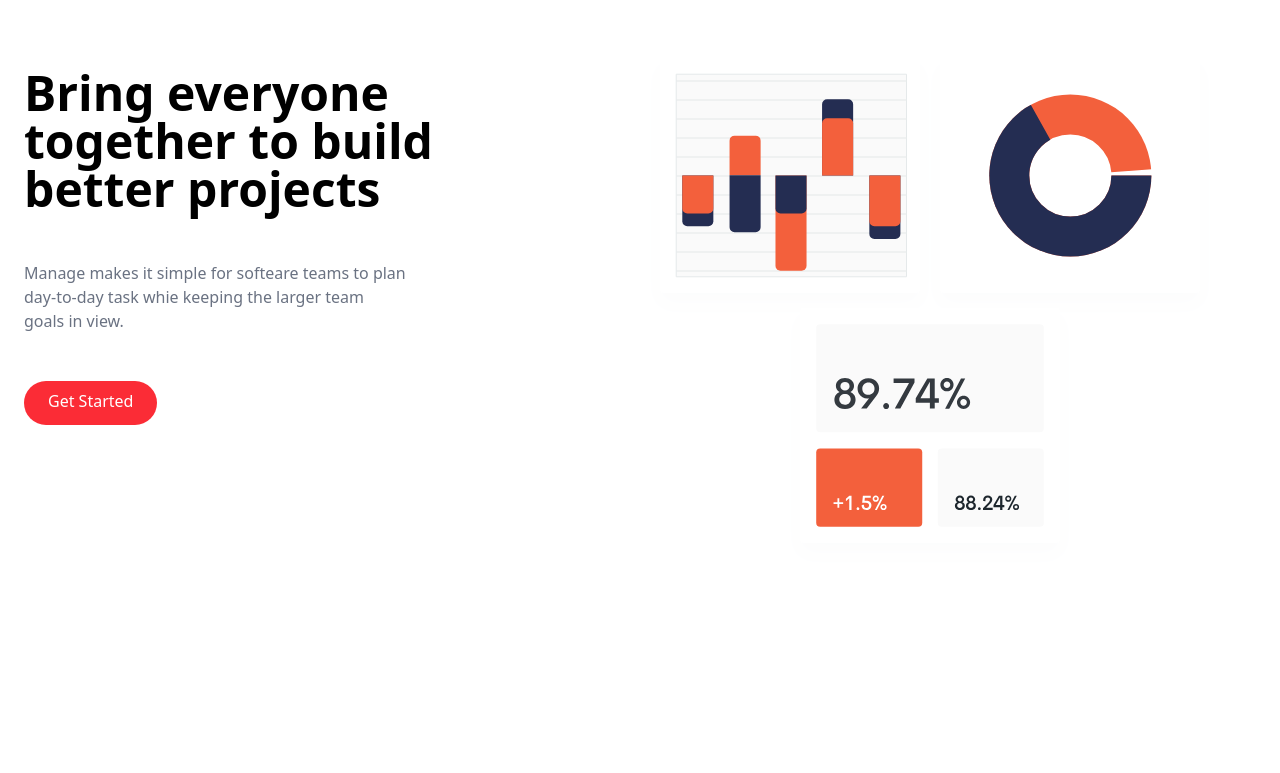
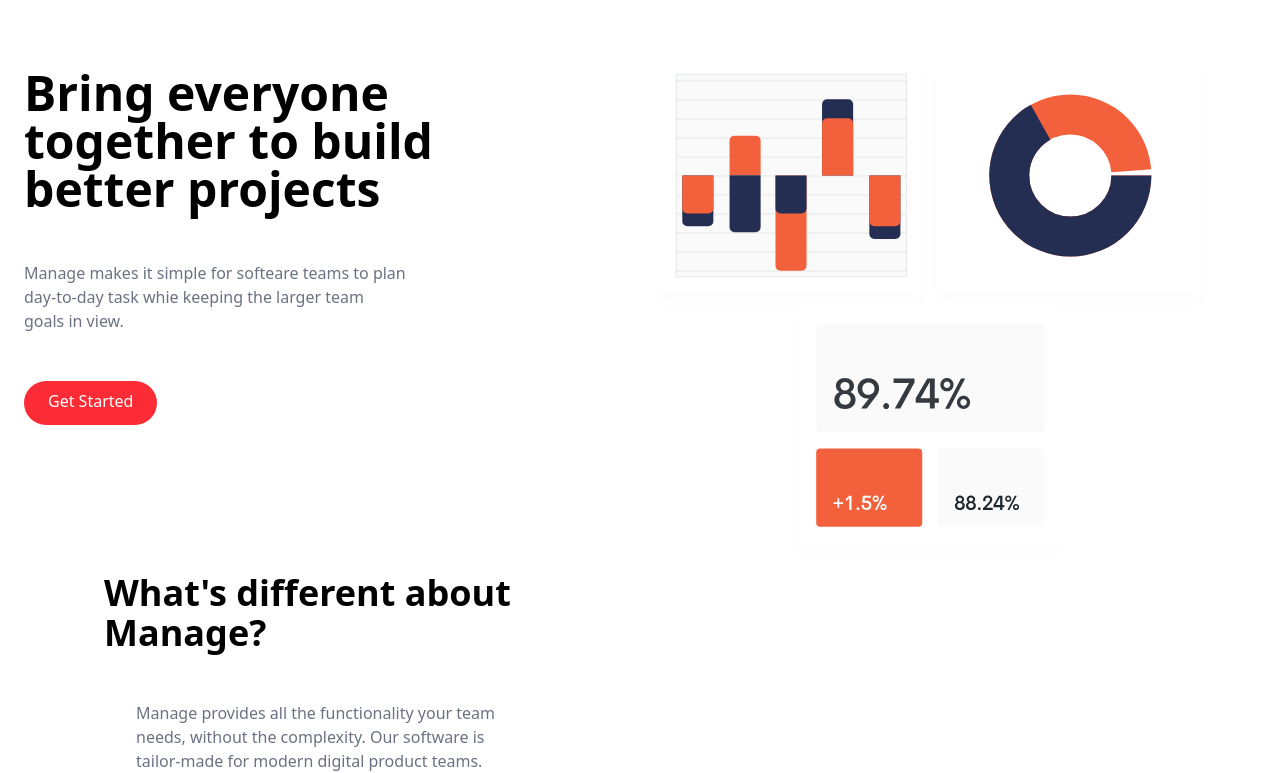
Before and after one commit to abhishekjaglan/Tailwind-CSS, a website: page src/index.html in a window 1280 px wide. Shown: the part 84-857 px from the top of the page. Before the commit the page ends 800 px from the top, so only its background shows below. Drawn offline with Linux system fonts and the light colour scheme.

Commit message:
left side of features section

```diff
--- a/src/index.html
+++ b/src/index.html
@@ -88,6 +88,28 @@
             </div>
         </div>
     </section>
+
+    <!-- Features section -->
+    <section id="features">
+        <!-- Flex container -->
+        <div class="flex container flex-col px-4 mx-auto space-y-12 md:flex-row md:space-y-0">
+            <!-- Whats Different -->
+            <div class="flex flex-col items-center space-y-12 md:w-1/2">
+                <h2 class="max-w-md text-4xl font-bold text-center md:text-left">
+                    What's different about Manage?
+                </h2>
+                <p class="max-w-sm text-center text-gray-500 md:text-left">
+                    Manage provides all the functionality your team needs, without the complexity. Our software is
+                    tailor-made for modern digital product teams.
+                </p>
+            </div>
+
+            <!-- Numbered list -->
+            <div>
+
+            </div>
+        </div>
+    </section>
 </body>
 
 </html>
```
